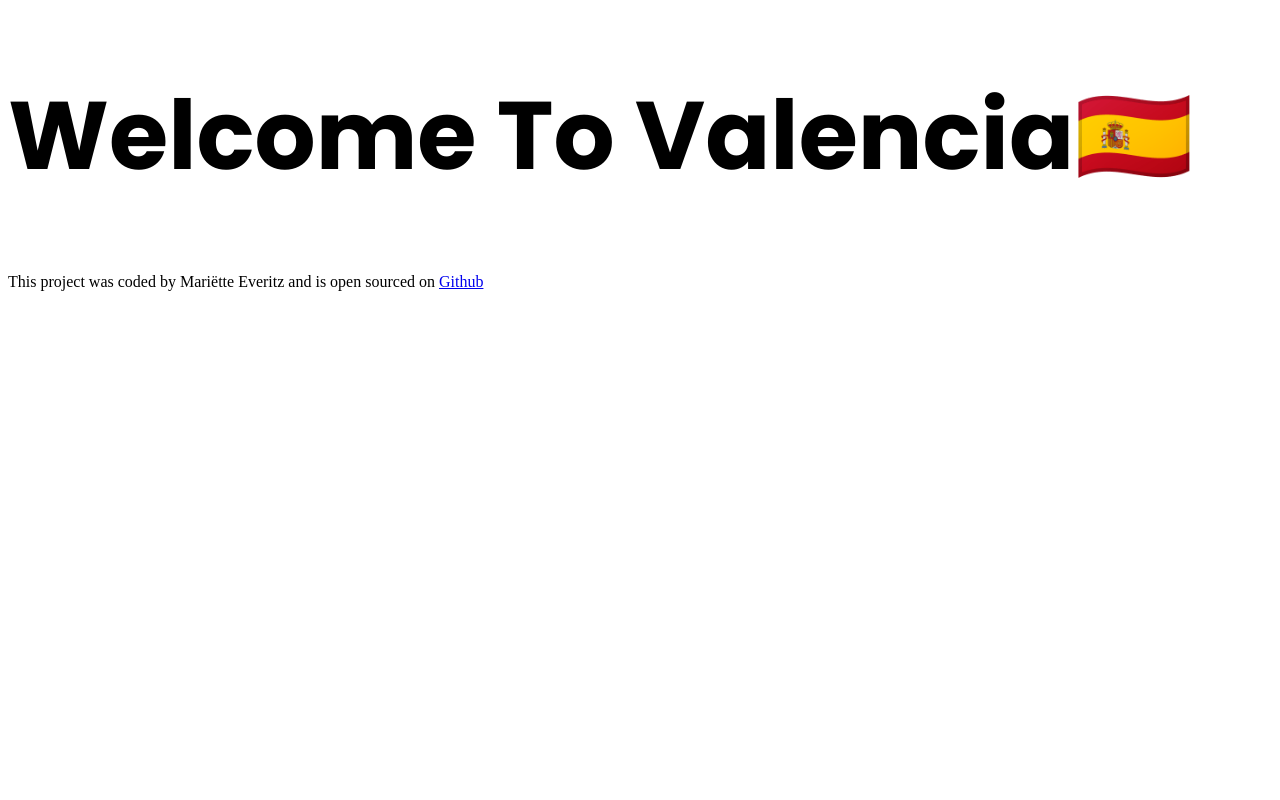
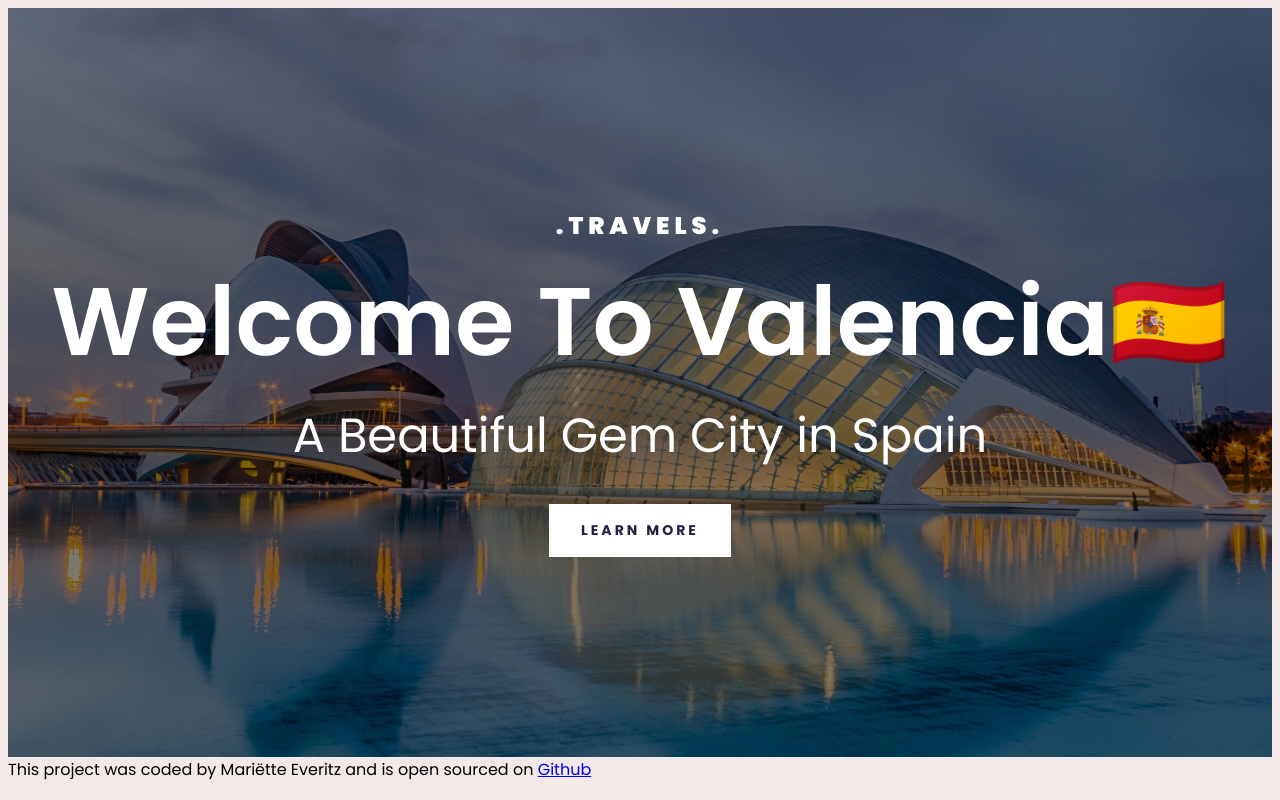
Before and after one commit to Marietje86/Valencia-travel-project, a plain HTML site: page index.html in a window 1280 px wide. Drawn offline with Linux system fonts and the light colour scheme.

Commit message:
Added Header
HTML and CSS

```diff
--- a/index.html
+++ b/index.html
@@ -14,7 +14,17 @@ rel="stylesheet">
     <title>Travel Landing Page</title>
 </head>
 <body>
-    <h1> Welcome To Valencia🇪🇸</h1>
+    <div class="container">
+        <header>
+      <h3>.TRAVELS.</h3>
+      <h1> Welcome To Valencia🇪🇸</h1>
+        <h2>A Beautiful Gem City in Spain</h2>
+        <a href="#more"> Learn More</a>
+        </header>
+    </div>
+
+
+
     <footer>
         This project was coded by Mariëtte Everitz and is open sourced on <a href="https://github.com/Marietje86/Valencia-travel-project"
         target="_blank">Github</a>
--- a/src/styles.css
+++ b/src/styles.css
@@ -1,7 +1,75 @@
-h1 {
-    font-family: 'Poppins', sans-serif;
-    font-style: normal;
+body {
+    font-family: "Poppins", sans-serif;
+    background-color: rgb(243, 233, 233);
+}
+
+.container {
+    max-width: 1400px;
+    margin: 0 auto;
+}
+
+header {
+    background-image: linear-gradient(rgba(0,0,0,0.5), rgba(0,0,0,0.5)), url("../images/Valencia\ -\ initial.jpeg");
+    background-repeat: no-repeat;
+    background-size: cover;
+    color: white;
+    text-align: center;
+    padding: 200px 0;
+}
+
+
+header h1 {
+    font-weight: 600;
+    font-size: 96px;
+    line-height: 1;
+    margin: 30px 0;
+}
+
+header h2 {
+    font-weight: 400;
+    font-size: 48px;
+    line-height: 1.5;
+    margin: 0;
+}
+
+header h3 {
+    font-weight: 900;
+    font-size: 24px;
+    line-height: 1.5;
+    letter-spacing: 5px;
+    margin: 0;
+}
+
+header a {
     font-weight: 700;
-    font-size: 96px;
-    line-height: 144px;
+    font-size: 14px;
+    line-height: 1.5;
+    text-align: center;
+    color: #272044;
+    text-align: center;
+    padding: 16px 32px;
+    margin-top: 32px;
+    display: inline-block;
+    letter-spacing: 3px;
+    text-decoration: none;
+    text-transform: uppercase;
+    background: rgb(255, 255, 255);
 }
+
+@media (max-width: 900px) {
+    header {
+        padding: 60px 0;
+    }
+
+    header h1 {
+        font-size: 48px;
+    }
+
+    header h2 {
+        font-size: 20px;
+    }
+
+    header h3 {
+        font-size: 12px;
+    }
+}
```
